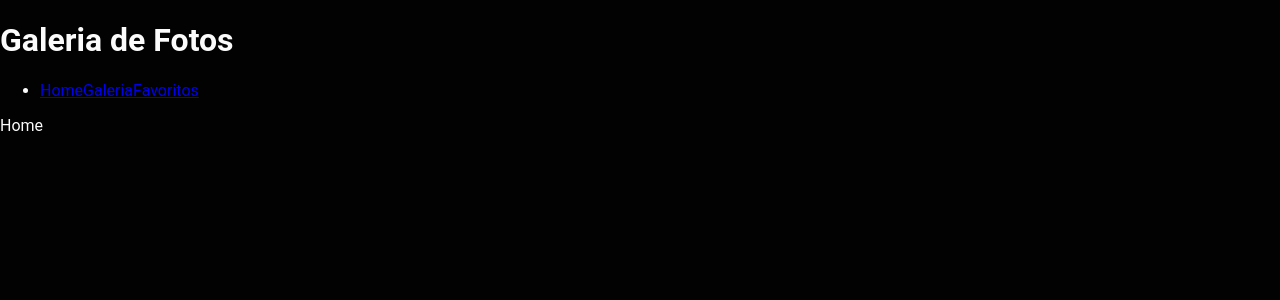
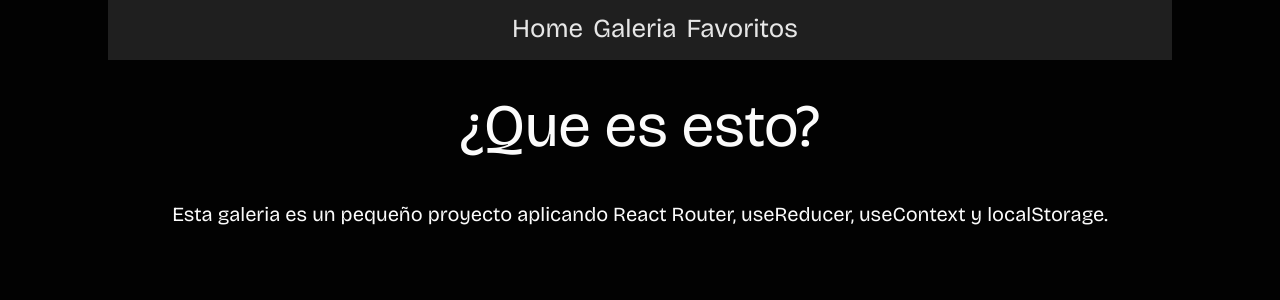
Before and after one commit to NachoBasilio/imagen-gallery, a React (Vite) app: page / in a window 1280 px wide. Shown: the top 300 px of the page. Built offline with nearby package versions, Linux system fonts and the light colour scheme.

Commit message:
Aplicando estilos

```diff
--- a/src/components/Header.jsx
+++ b/src/components/Header.jsx
@@ -1,13 +1,18 @@
 import { NavLink } from 'react-router-dom'
+
+import "../styles/Header.css"
 
 export default function Header() {
   return (
     <header>
-        <h1>Galeria de Fotos</h1>
         <ul>
             <li>
                 <NavLink to="/">Home</NavLink>
+            </li>
+            <li>
                 <NavLink to="/galeria">Galeria</NavLink>
+            </li>
+            <li>
                 <NavLink to="/favoritos">Favoritos</NavLink>
             </li>
         </ul>
--- a/src/index.css
+++ b/src/index.css
@@ -1,3 +1,5 @@
+@import url('https://fonts.googleapis.com/css2?family=Bricolage+Grotesque:opsz@10..48&display=swap');
+
 body{
     background-color: #020202;
     font-family: 'Roboto', sans-serif;
@@ -7,3 +9,7 @@ body{
     padding: 0;
     box-sizing: border-box;
 }
+
+*{
+    font-family: 'Bricolage Grotesque', serif;
+}
--- a/src/pages/Galeria.jsx
+++ b/src/pages/Galeria.jsx
@@ -32,7 +32,7 @@ export default function Galeria() {
 
     return (
         <div className="gal-home">
-            <h1>Galeria</h1>
+            <h1 className="titulo-galeria">Galeria</h1>
 
             <div className="galeria">
                 {
--- a/src/pages/Home.jsx
+++ b/src/pages/Home.jsx
@@ -1,6 +1,12 @@
+import '../styles/Home.css'
 
 export default function Home() {
   return (
-    <div>Home</div>
+    <div className="contenedor-home">
+      <h1 className="contenedor-home titulo">¿Que es esto?</h1>
+      <p>
+        Esta galeria es un pequeño proyecto aplicando React Router, useReducer, useContext y localStorage.
+      </p>
+    </div>
   )
 }
--- a/src/styles/Galeria.css
+++ b/src/styles/Galeria.css
@@ -1,3 +1,5 @@
+@import url('https://fonts.googleapis.com/css2?family=Dancing+Script:wght@500&display=swap');
+
 .gal-home{
     display: flex;
     width: 100%;
@@ -24,3 +26,8 @@
     transition: all 0.3s ease-in-out;
     width: 50%;
 }
+
+.titulo-galeria{
+    font-family: 'Dancing Script', cursive;
+    font-size: 60px
+}
--- a/src/styles/Header.css
+++ b/src/styles/Header.css
@@ -0,0 +1,40 @@
+header{
+    background-color: #1f1f1f;
+    display: flex;
+    justify-content: center;
+    align-items: center;
+    height: 60px;
+    line-height: 60px;
+    padding: 0 20px;
+    margin: 0 auto;
+    width: 80%;
+    z-index: 3;
+}
+
+
+ul{
+    margin: 0 10px;
+    display: flex;
+}
+
+li{
+    list-style: none;
+    color: #e6e6e6;
+    margin-right: 10px;
+}
+
+li a:hover{
+    color: #000000;
+    background-color: #e6e6e6;
+    border-radius: 5px;
+    padding: 2px 10px;
+}
+
+li a{
+    color: #e6e6e6;
+    text-decoration: none;
+    font-size: 26px;
+    font-weight: bold;
+    padding: 2px 0;
+    transition: all 0.5s ease;
+}
--- /dev/null
+++ b/src/styles/Home.css
@@ -0,0 +1,24 @@
+.contenedor-home{
+    display: flex;
+    flex-direction: column;
+    align-items: center;
+    justify-content: center;
+    margin: 0 auto;
+    width: 80%;
+}
+
+.contenedor-home .titulo{
+    font-size: 60px;
+    font-weight: bold;
+    margin-top: 30px;
+    padding: 0;
+    text-align: center;
+
+}
+
+.contenedor-home p {
+    font-size: 20px;
+    text-align: center;
+    margin-top: 40px;
+    padding: 0;
+}
```
Lines whose indentation alone changed are shown as unchanged.
